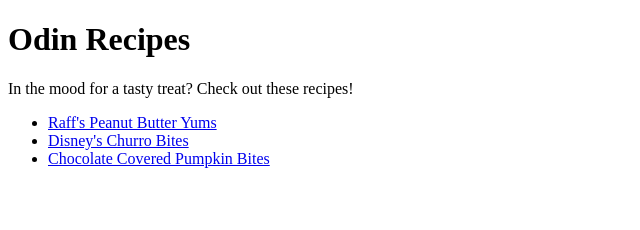
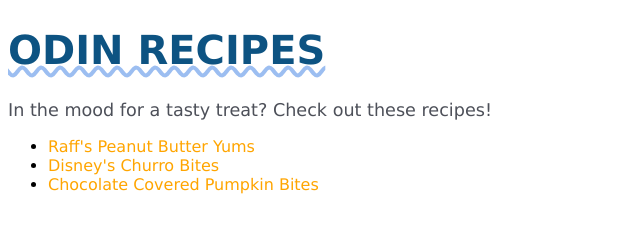
Before and after one commit to RNahapeti/odin-recipes, a plain HTML site: page index.html in a window 1280 px wide. Shown: the whole page, without its empty margins (0-640 px from the left). Drawn offline with Linux system fonts and the light colour scheme.

Commit message:
Add new styles to index.html

```diff
--- a/index.html
+++ b/index.html
@@ -2,7 +2,7 @@
 <html lang="en">
 <head>
     <meta charset="UTF-8">
-    <link ref="stylesheet" href="styles.css">
+    <link rel="stylesheet" href="styles.css">
 
     <title>Odin Recipes</title>
 </head>
@@ -10,7 +10,7 @@
 <body>
     <h1>Odin Recipes</h1>
 
-    <p>In the mood for a tasty treat? Check out these recipes!</p>
+    <p class="intro">In the mood for a tasty treat? Check out these recipes!</p>
     <ul>
         <li><a href="recipes/pb-cups.html">Raff's Peanut Butter Yums</a></li>
         <li><a href="recipes/churro-tots.html">Disney's Churro Bites</a></li>
--- a/styles.css
+++ b/styles.css
@@ -0,0 +1,28 @@
+* {
+    font-family: Verdana, Helvetica, Arial, sans-serif;
+}
+
+h1 {
+    font-size: 2.5em;
+    color: rgb(13, 83, 130);
+    text-transform: uppercase;
+    text-decoration: underline wavy rgb(156, 190, 241) .1em;
+
+}
+
+p {
+    color: #4d5059;
+}
+
+.intro {
+    font-size: 1.1em;
+}
+
+a {
+    color: orange;
+    text-decoration: none;
+}
+
+a:hover {
+    color:#3c5375;
+}
```
